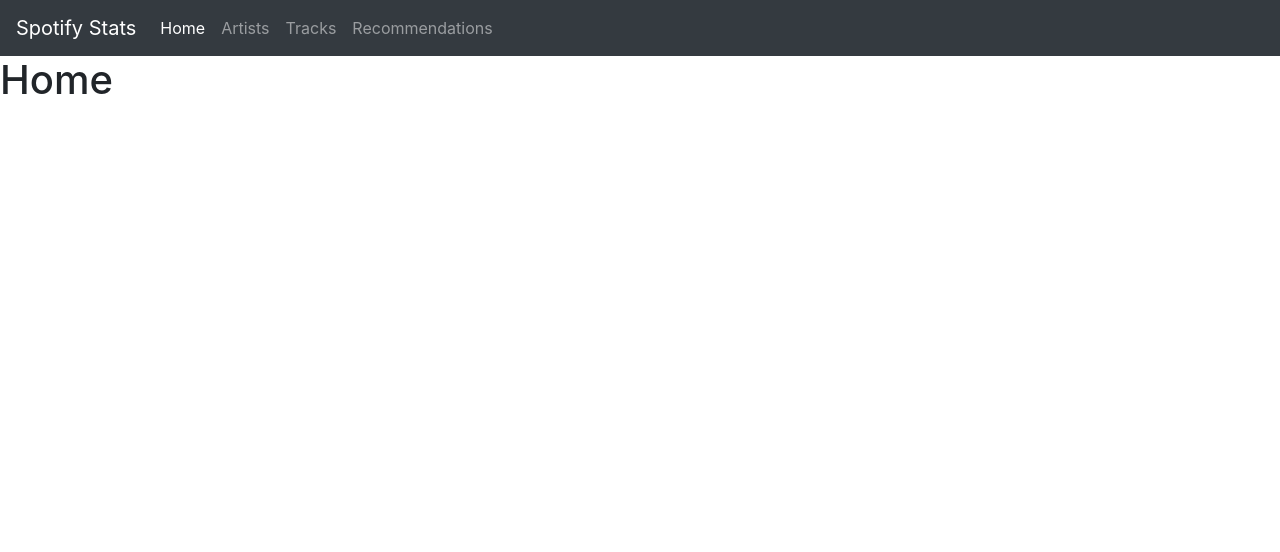
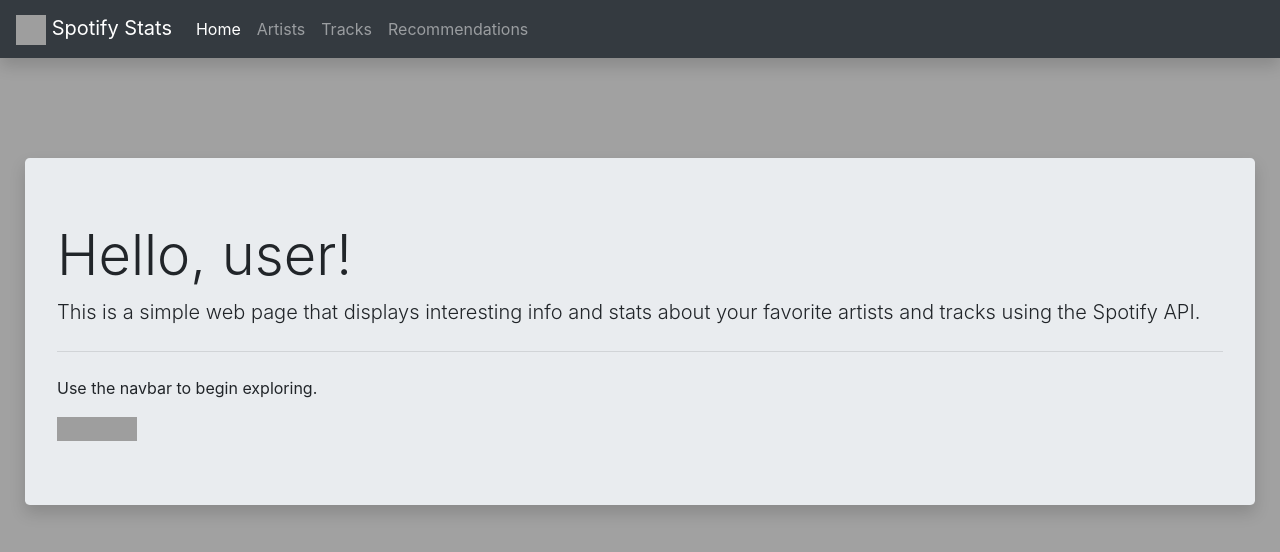
Before and after one commit to DaNicolescu/Spotify-stats, a Flask app: page / in a window 1280 px wide. Shown: the top 552 px of the page. Run offline with Flask 2, Linux system fonts and the light colour scheme; some libraries are stand-ins or nearby versions; grey boxes are pictures that could not be loaded.

Commit message:
added client gui functionality

```diff
--- a/client/client.py
+++ b/client/client.py
@@ -1,4 +1,4 @@
-from flask import Flask, render_template
+from flask import Flask, render_template, request, url_for, redirect
 import sys
 import requests
 import json
@@ -9,9 +9,17 @@ app = Flask(__name__)
 def homepage():
     return render_template("index.html")
 
-@app.route('/artists')
+@app.route("/<artist_name>")
+def display_info(artist_name):
+    return f"<h1>{artist_name}</h1>"
+
+@app.route('/artists', methods=['GET', 'POST'])
 def artists():
-    return render_template("artists.html")
+    if request.method == 'GET':
+        return render_template("artists.html")
+    else:
+        artist = request.form['artist_name']
+        return redirect(url_for("display_info", artist_name=artist))
 
 @app.route('/tracks')
 def tracks():
--- a/client/templates/base.html
+++ b/client/templates/base.html
@@ -4,31 +4,40 @@
     <link rel="stylesheet" href="https://stackpath.bootstrapcdn.com/bootstrap/4.3.1/css/bootstrap.min.css" integrity="sha384-ggOyR0iXCbMQv3Xipma34MD+dH/1fQ784/j6cY/iJTQUOhcWr7x9JvoRxT2MZw1T" crossorigin="anonymous">
     <title>{% block title %}{% endblock %}</title>
 </head>
-<body>
+<body style="background-color: #a1a1a1">
+    <div class="shadow rounded">
         <nav class="navbar navbar-expand-lg navbar-dark bg-dark">
-        <a class="navbar-brand" href="#">Spotify Stats</a>
+            <a class="navbar-brand" href="#">
+                <img src="https://upload.wikimedia.org/wikipedia/commons/1/19/Spotify_logo_without_text.svg" width="30" height="30" alt="">
+                Spotify Stats
+            </a>
             <button class="navbar-toggler" type="button" data-toggle="collapse" data-target="#navbarNav" aria-controls="navbarNav" aria-expanded="false" aria-label="Toggle navigation">
                 <span class="navbar-toggler-icon"></span>
             </button>
             <div class="collapse navbar-collapse" id="navbarNav">
                 <ul class="navbar-nav">
                     <li class="nav-item active">
-                    <a class="nav-link" href="index">Home<span class="sr-only">(current)</span></a>
+                        <a class="nav-link" href="/">Home<span class="sr-only">(current)</span></a>
                     </li>
                     <li class="nav-item">
-                    <a class="nav-link" href="artists">Artists</a>
+                        <a class="nav-link" href="/artists">Artists</a>
                     </li>
                     <li class="nav-item">
-                    <a class="nav-link" href="tracks">Tracks</a>
+                        <a class="nav-link" href="/tracks">Tracks</a>
                     </li>
                     <li class="nav-item">
-                    <a class="nav-link" href="recommendations" tabindex="-1">Recommendations</a>
+                        <a class="nav-link" href="/recommendations" tabindex="-1">Recommendations</a>
                     </li>
                 </ul>
             </div>
         </nav>
+    </div>
+    <div class="shadow rounded" style="margin-top: 100px; margin-left: 25px; margin-right: 25px">
+        <div class="jumbotron">
         {% block content %}
         {% endblock %}
+        </div>
+    </div>
     <script src="https://code.jquery.com/jquery-3.3.1.slim.min.js" integrity="sha384-q8i/X+965DzO0rT7abK41JStQIAqVgRVzpbzo5smXKp4YfRvH+8abtTE1Pi6jizo" crossorigin="anonymous"></script>
     <script src="https://cdnjs.cloudflare.com/ajax/libs/popper.js/1.14.7/umd/popper.min.js" integrity="sha384-UO2eT0CpHqdSJQ6hJty5KVphtPhzWj9WO1clHTMGa3JDZwrnQq4sF86dIHNDz0W1" crossorigin="anonymous"></script>
     <script src="https://stackpath.bootstrapcdn.com/bootstrap/4.3.1/js/bootstrap.min.js" integrity="sha384-JjSmVgyd0p3pXB1rRibZUAYoIIy6OrQ6VrjIEaFf/nJGzIxFDsf4x0xIM+B07jRM" crossorigin="anonymous"></script>
--- a/client/templates/index.html
+++ b/client/templates/index.html
@@ -1,5 +1,9 @@
 {% extends "base.html" %}
 {% block title %}Home Page{% endblock %}
 {% block content %}
-<h1>Home</h1>
+<h1 class="display-4">Hello, user!</h1>
+<p class="lead">This is a simple web page that displays interesting info and stats about your favorite artists and tracks using the Spotify API.</p>
+<hr class="my-4">
+<p>Use the navbar to begin exploring.</p>
+<img src="https://upload.wikimedia.org/wikipedia/commons/2/26/Spotify_logo_with_text.svg" width="80" height="24" alt="">
 {% endblock %}
```
Also changed, not shown: client/templates/artists.html (+6 -1 lines), client/templates/logo.svg (added). Lines whose indentation alone changed are shown as unchanged.
